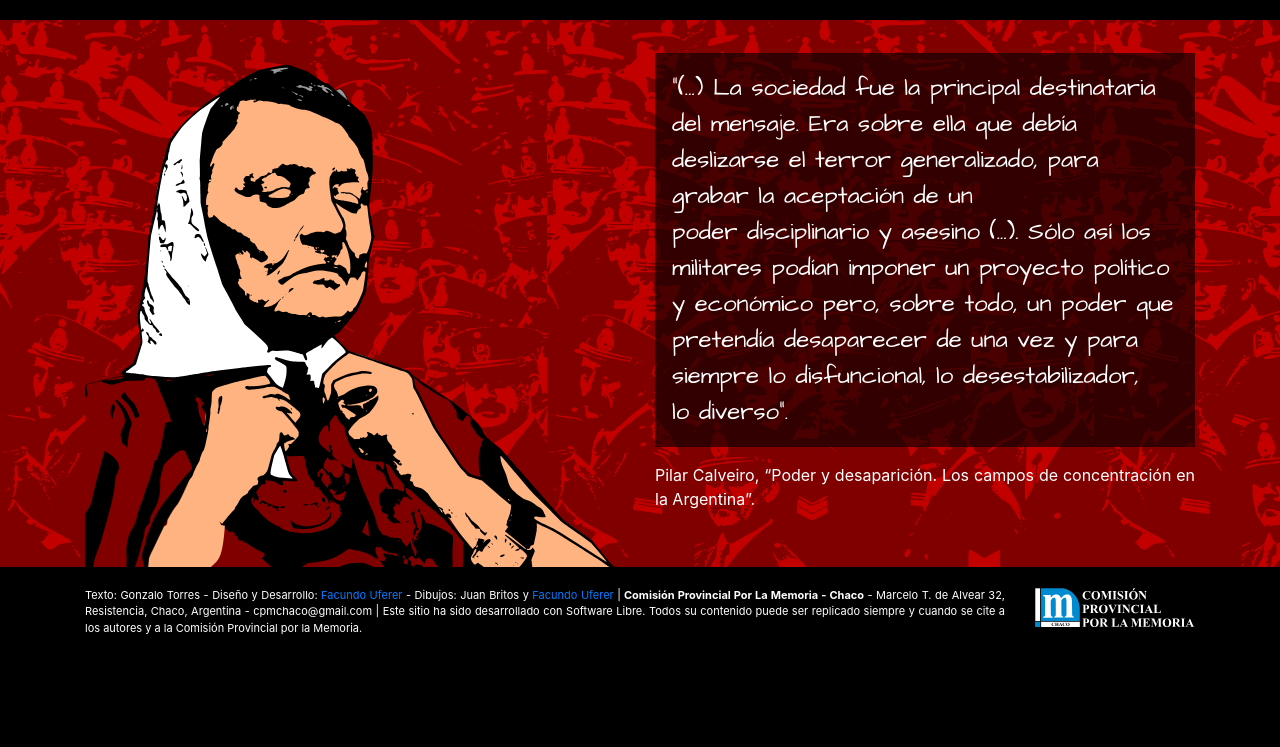
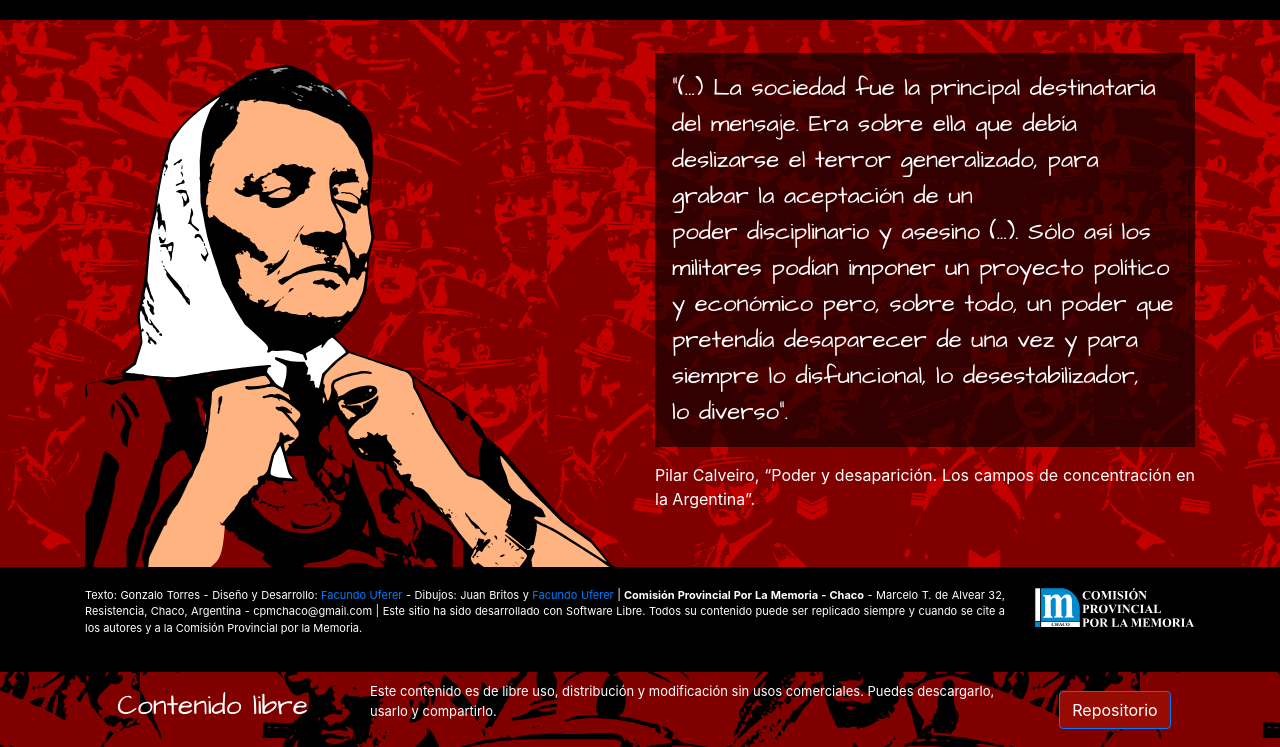
Before and after one commit to facundouferer/24demarzo, a plain HTML site: page index.html in a window 1280 px wide. Shown: the part 5320-6067 px from the top of the page. Before the commit the page ends 5992 px from the top, so only its background shows below. Drawn offline with nearby package versions, Linux system fonts and the light colour scheme; a web font is replaced by a local one.

Commit message:
agregando footer

```diff
--- a/index.html
+++ b/index.html
@@ -218,7 +218,7 @@ La Junta Militar actuó en alianza con el poder económico, la Iglesia y sectore
             </div>
         </div>
     </div>
-    <div class="text-left" id="footer" style="background-color: #000000;color: rgb(255,255,255);margin: 20px;font-size: 11px;">
+    <div class="text-left" id="footer-1" style="background-color: #000000;color: rgb(255,255,255);margin: 20px;font-size: 11px;">
         <div class="container">
             <div class="row text-center d-flex justify-content-center">
                 <div class="col-12 col-sm-auto col-md-10">
@@ -229,6 +229,19 @@ La Junta Militar actuó en alianza con el poder económico, la Iglesia y sectore
             </div>
         </div>
     </div>
+    <div style="padding: 10px;background-color: #000000;background-image: url(&quot;assets/img/background-policias.svg?h=bc7991fd12fc51899caa563d5256b9a3&quot;);color: rgb(255,255,255);background-size: auto;background-position: center;">
+        <div class="container">
+            <div class="row text-center d-flex">
+                <div class="col-12 col-md-3 d-md-flex d-lg-flex justify-content-md-center align-items-md-center justify-content-lg-center align-items-lg-center">
+                    <h3 class="text-center" style="font-family: 'Architects Daughter', cursive;">Contenido libre</h3>
+                </div>
+                <div class="col-12 col-md-7 d-md-flex d-lg-flex justify-content-md-center align-items-md-center justify-content-lg-center align-items-lg-center">
+                    <p class="text-left" style="font-size: 13px;">Este contenido es de libre uso, distribución y modificación sin usos comerciales. Puedes descargarlo, usarlo y compartirlo.</p>
+                </div>
+                <div class="col-12 col-md-2 d-md-flex d-lg-flex justify-content-md-center align-items-md-center justify-content-lg-center align-items-lg-center"><a class="btn btn-primary d-lg-flex justify-content-lg-start" role="button" href="https://github.com/facundouferer/24demarzo" target="_blank" style="background-color: rgb(150,12,3);">Repositorio</a></div>
+            </div>
+        </div>
+    </div>
     <script src="https://cdnjs.cloudflare.com/ajax/libs/jquery/3.4.1/jquery.min.js"></script>
     <script src="https://cdnjs.cloudflare.com/ajax/libs/twitter-bootstrap/4.4.1/js/bootstrap.bundle.min.js"></script>
     <script src="https://cdnjs.cloudflare.com/ajax/libs/aos/2.1.1/aos.js"></script>
```
